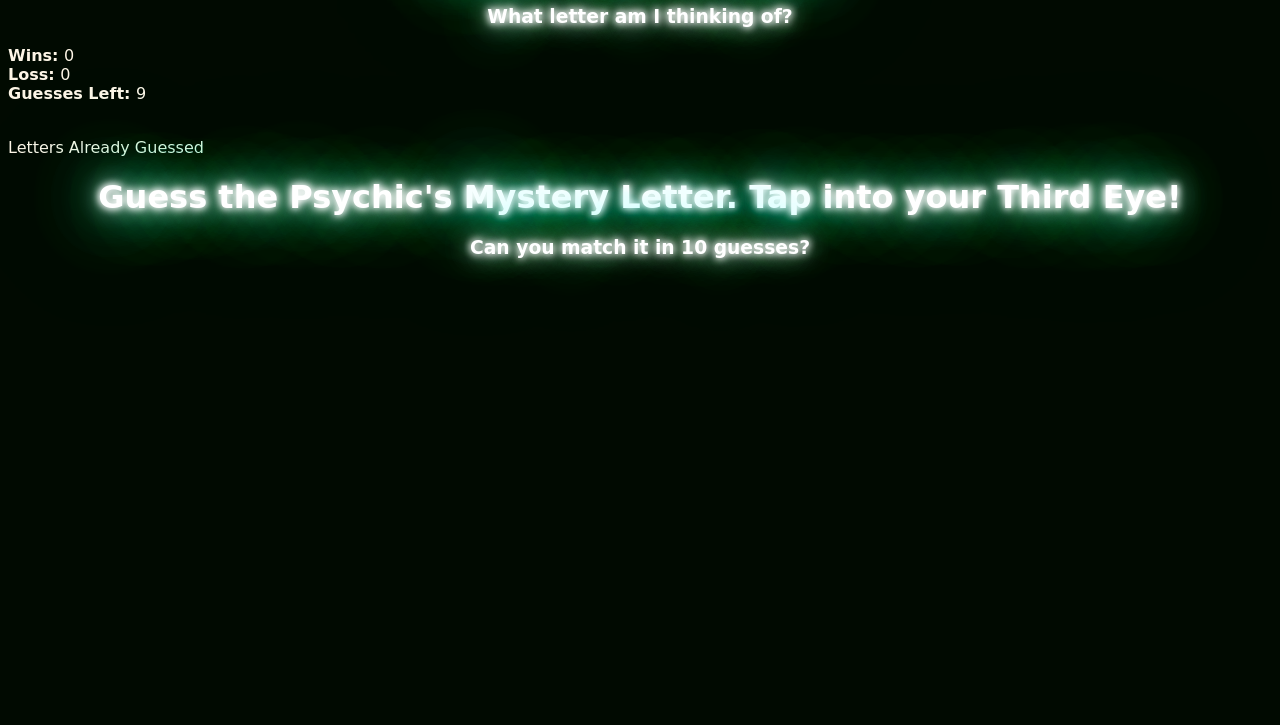
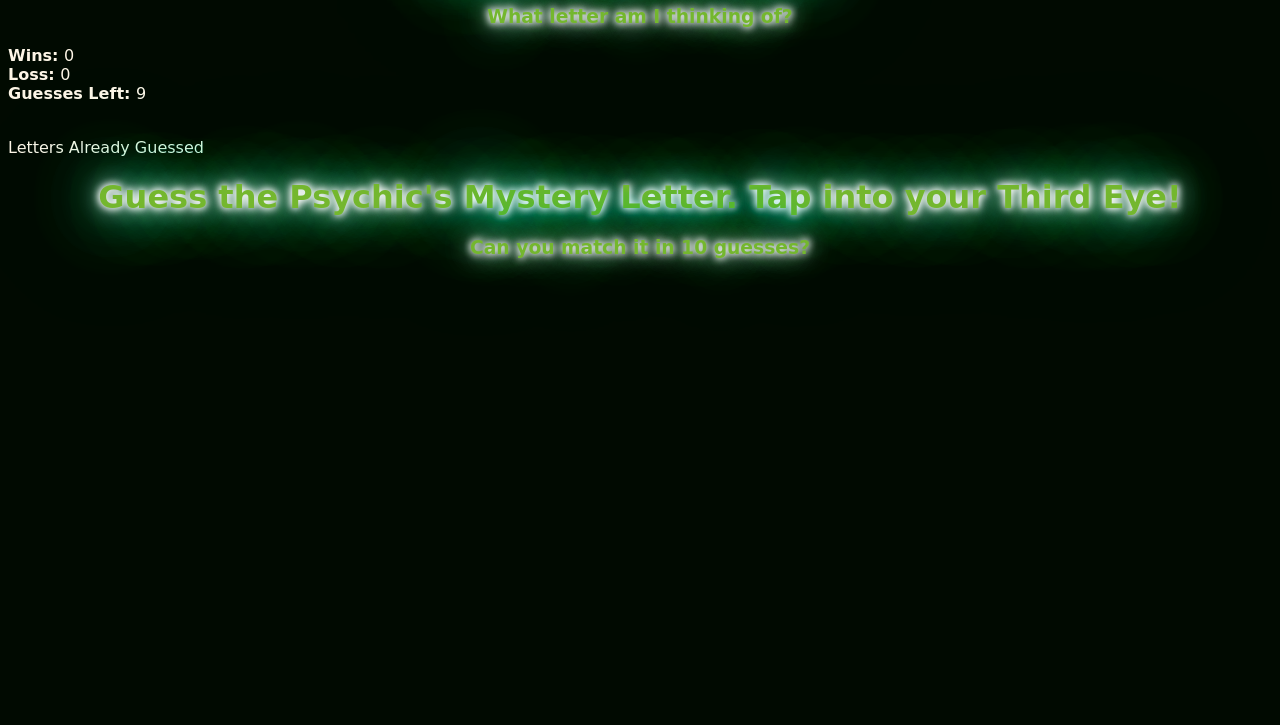
Before and after one commit to ryanlester91/GuessTheLetter, a plain HTML site: page index.html in a window 1280 px wide. Shown: the part 75-800 px from the top of the page. Drawn offline with nearby package versions, Linux system fonts and the light colour scheme; a web font is replaced by a local one.

Commit message:
Change text color to pear green, check visibility

```diff
--- a/style.css
+++ b/style.css
@@ -5,7 +5,7 @@ body {
 }
 
 .neonText {
-    color: #fff;
+    color: #74b72e;
     text-shadow:
     /*white glow*/
     0 0 7px #fff,
```
